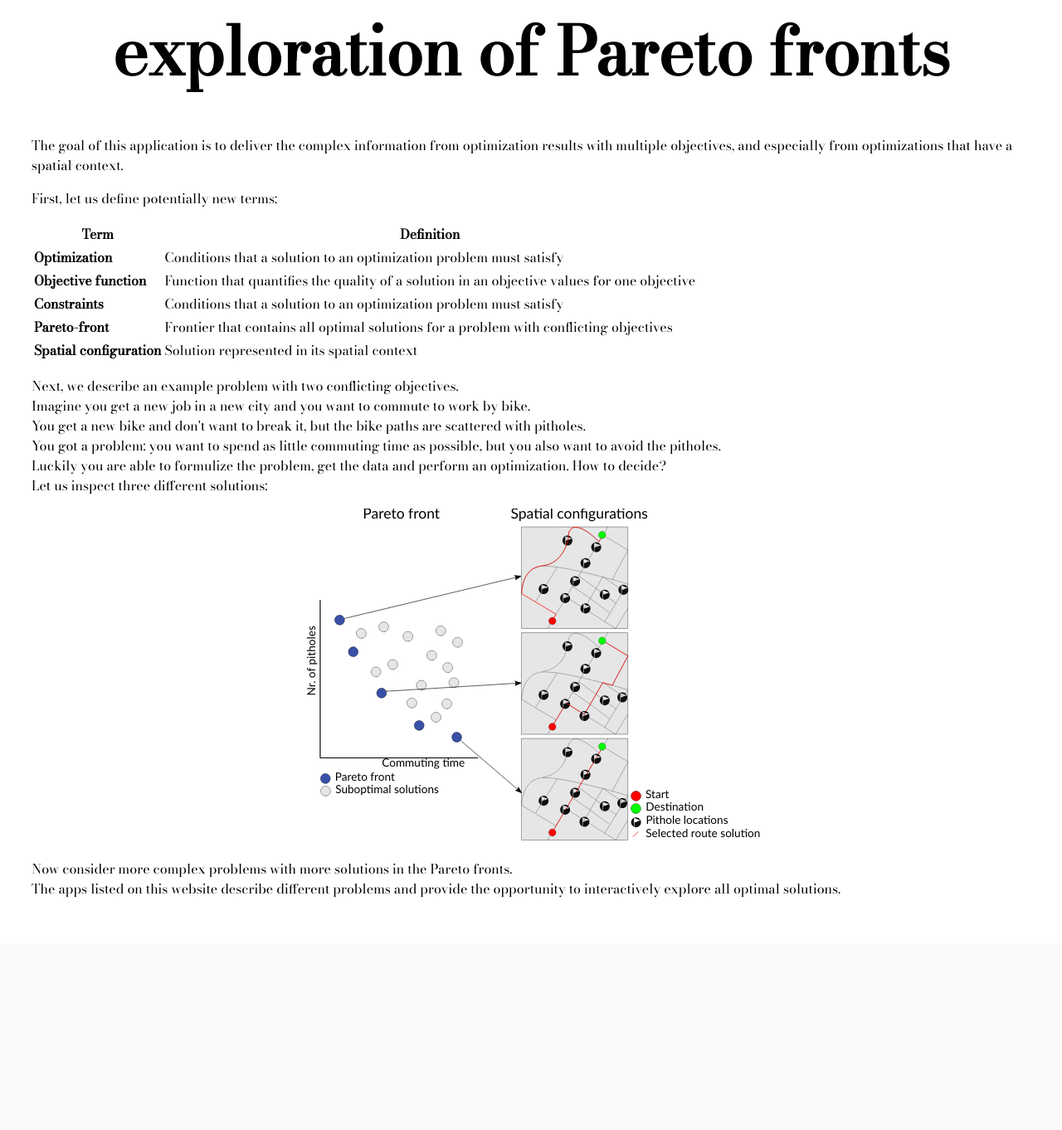
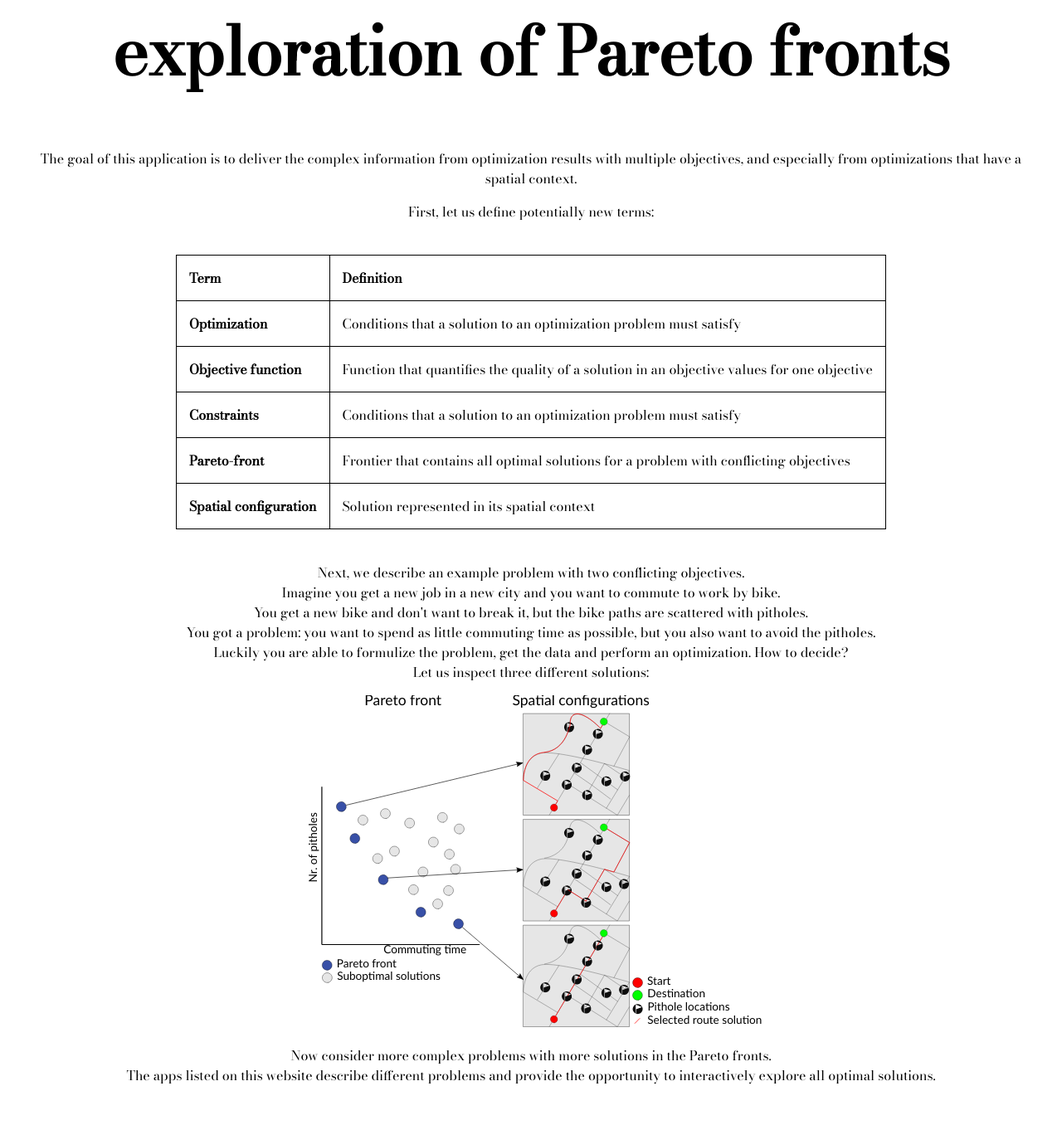
Before and after one commit to Janolem/pareto, a Flask app: page / in a window 1280 px wide. Shown: the part 221-1583 px from the top of the page at 83% size. Before the commit the page ends 1303 px from the top, so only its background shows below. Run offline with Flask 3, Linux system fonts and the light colour scheme; parts of the project's set-up code (start-up, migrations or seed data) failed here and were passed over; some libraries are stand-ins or nearby versions.

Commit message:
adjusted Problem discription and Home layout

```diff
--- a/app/dashplots/pareto1.py
+++ b/app/dashplots/pareto1.py
@@ -274,6 +274,7 @@ def init_pareto1(server):
 
     swc_allocation_problem = Problem(
         name = "Soil and water conservation measure allocation",
+        description = "none",
         nr_objectives= 2,
         benchmarks = [optimal_solutions],
         objective_names = ["Minimization of soil loss", "Minimization of labor requirements"],
--- a/app/dashplots/pareto2.py
+++ b/app/dashplots/pareto2.py
@@ -250,6 +250,7 @@ def init_pareto2(server):
 
     comola_problem = Problem(
         name = "Constrained multi-objective land use allocation",
+        description = "none",
         nr_objectives= 4,
         benchmarks = [optimal_solutions_comola],
         objective_names = ["Maximize Crop Yield", "Maximize Habitat Heterogeneity", "Maximize Forest Species Richness", "Maximize Water Yield"],
--- a/app/static/stylesheets/style.css
+++ b/app/static/stylesheets/style.css
@@ -48,3 +48,21 @@ body .centrictext{
 iframe{
     border: 0px;
 }
+div{
+    text-align: center;
+    position: relative;
+    align-content: center;
+}
+.center {
+    margin-left: auto;
+    margin-right: auto;
+  }
+table, th, td {
+    border: solid 1px;
+    border-collapse: collapse;
+  }
+
+th, td {
+    text-align: left;
+    padding: 15px;
+  }
--- a/app/templates/home.html
+++ b/app/templates/home.html
@@ -2,10 +2,12 @@
 
 {% block content %}
     <h1 class=centrictext> Welcome to the interactive exploration of Pareto fronts </h1>
+    <div>
     <p> The goal of this application is to deliver the complex information
         from optimization results with multiple objectives, and especially from optimizations that have a spatial context. </p>
     <p> First, let us define potentially new terms: </p>
-    <table>
+    <br>
+    <table class=center>
       <tr>
         <th><b>Term</b></th>
         <th><b>Definition</b></th>
@@ -25,7 +27,7 @@
              <td><b>Spatial configuration</b></td> <td> Solution represented in its spatial context</td>
             </tr>
     </table>
-
+<br>
 <p>
     Next, we describe an example problem with two conflicting objectives.<br>
     Imagine you get a new job in a new city and you want to commute to work by bike. <br>
@@ -40,4 +42,5 @@
     Now consider more complex problems with more solutions in the Pareto fronts.<br>
     The apps listed on this website describe different problems and provide the opportunity to interactively explore all optimal solutions.
 </p>
+</div>
 {% endblock %}
```
